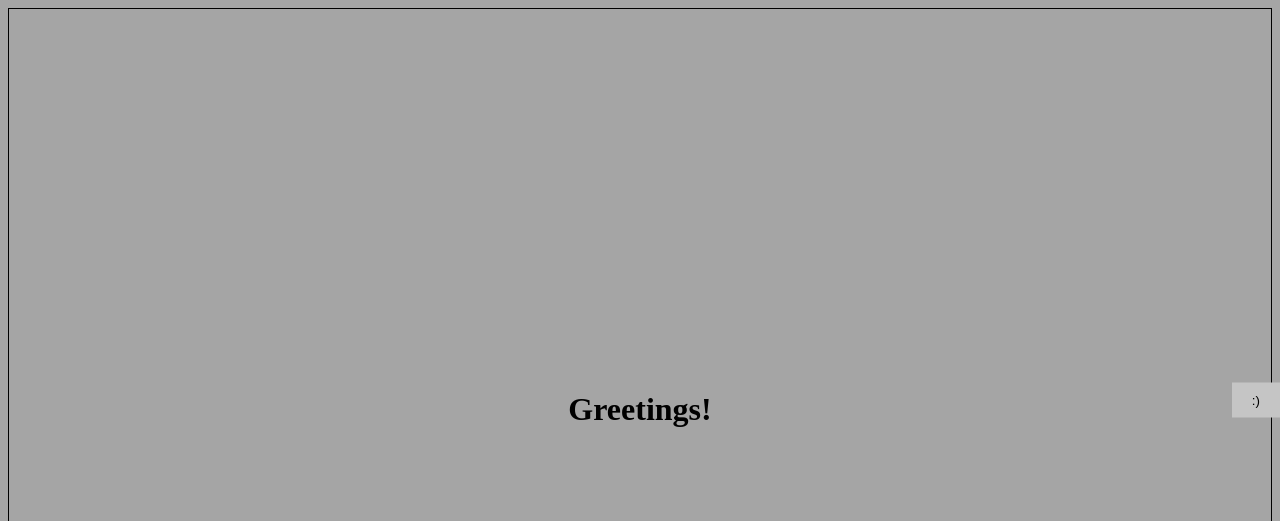
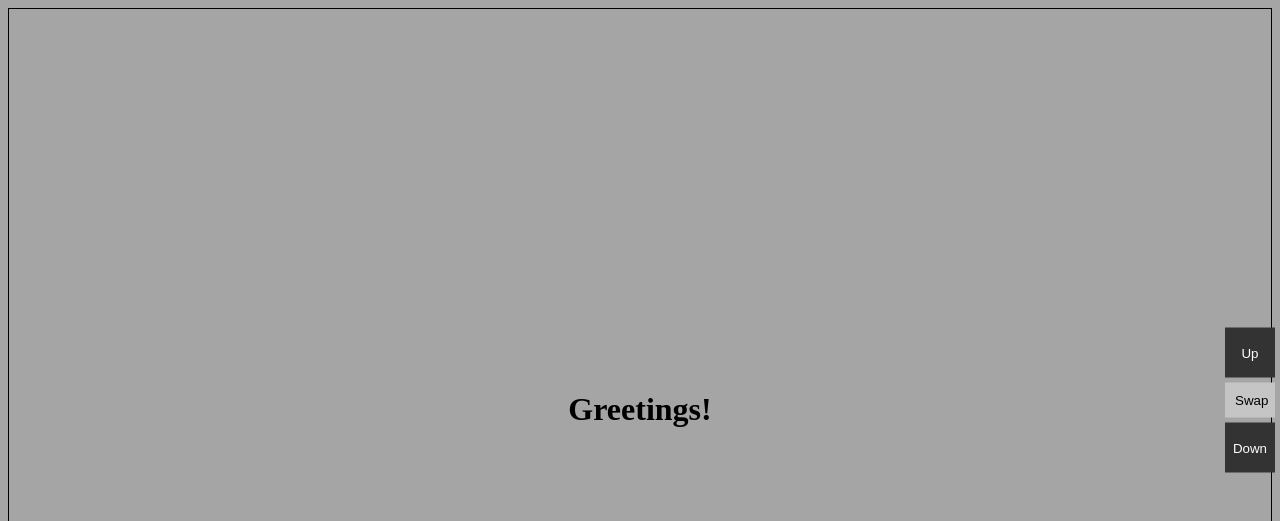
Before and after one commit to SeannRJ/First-Project, a plain HTML site: page index.html in a window 1280 px wide. Shown: the top 521 px of the page. Drawn offline with Linux system fonts and the light colour scheme.

Commit message:
added up and down buttons

```diff
--- a/app.js
+++ b/app.js
@@ -12,3 +12,20 @@ colorSwapButton.addEventListener("click", function() {
 		body.style.color = "#000000";
 	}
 });
+
+const sections = document.querySelectorAll('.section');
+let currentIndex = 0;
+
+document.querySelector('.scroll-down').addEventListener('click', function() {
+  if (currentIndex < sections.length - 1) {
+    currentIndex++;
+    sections[currentIndex].scrollIntoView({behavior: 'smooth'});
+  }
+});
+
+document.querySelector('.scroll-up').addEventListener('click', function() {
+  if (currentIndex > 0) {
+    currentIndex--;
+    sections[currentIndex].scrollIntoView({behavior: 'smooth'});
+  }
+});
--- a/index.html
+++ b/index.html
@@ -38,7 +38,12 @@
     </div>
 </div>
 
-<button class="color-swap-button">:)</button>
+<div class="scroll-buttons">
+    <button class="scroll-up">Up</button>
+    <button class="scroll-down">Down</button>
+</div>
+
+<button class="color-swap-button">Swap</button>
 
     <script src="app.js"></script>
 </body>
--- a/style.css
+++ b/style.css
@@ -20,13 +20,31 @@ body {
 }
 
 .color-swap-button {
-	position: absolute;
+	position: fixed;
 	top: 50%;
     right: 0;
 	transform: translateY(-50%);
 	background-color: #C5C5C5;
 	border: none;
-	padding: 10px 20px;
+	padding: 10px;
 	color: #000000;
 	cursor: pointer;
+    width: 50px;
+    margin-right: 5px;
 }
+
+.scroll-buttons {
+    position: fixed;
+    right: 0;
+    top: 50%;
+    transform: translateY(-50%);
+}
+.scroll-buttons button {
+    display: block;
+    width: 50px;
+    height: 50px;
+    background-color: #333333;
+    color: #ffffff;
+    border: none;
+    margin: 45px 5px 45px 0px
+}
```
